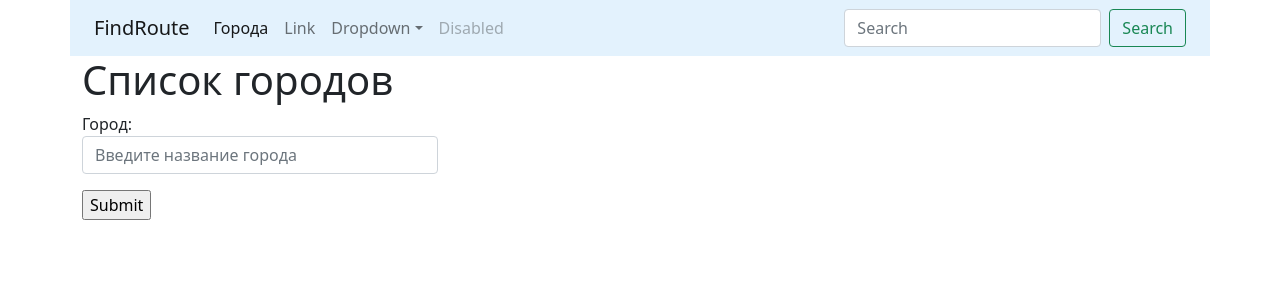
After one commit to NikolaiGL/study_udemy_find_route, a Django app: page /cities/ in a window 1280 px wide. The commit adds this page. Shown: the top 300 px of the page. Run offline with Django 3.2, Linux system fonts and the light colour scheme; data that the repository does not hold is empty.

Commit message:
after 31st lesson

```diff
--- /dev/null
+++ b/cities/forms.py
@@ -0,0 +1,18 @@
+from django import forms
+
+from cities.models import City
+
+
+class HtmlForm(forms.Form):
+    name = forms.CharField(label='Город')
+
+
+class CityForm(forms.ModelForm):
+    name = forms.CharField(label='Город', widget=forms.TextInput(attrs={
+        'class': 'form-control',
+        'placeholder': 'Введите название города'
+    }))
+
+    class Meta:
+        model = City
+        fields = ('name', )
--- /dev/null
+++ b/cities/templates/cities/home.html
@@ -0,0 +1,24 @@
+{% extends 'base.html' %}
+{% block title %}Список городов{% endblock %}
+
+{% block content %}
+<h1>Список городов</h1>
+<div class="row">
+   <div class="col-md">
+      {% for object in objects_list %}
+         <p>
+            <a href="{% url 'cities:detail' pk=object.pk %}">{{object.name}}</a>
+         </p>
+      {% endfor %}
+   </div>
+</div>
+<div class="row">
+   <div class="col-md-4">
+      <form action="" method="post"> {% csrf_token %}{{ form.as_p }}
+         <input type="submit" value="Submit">
+      </form>
+   </div>
+</div>
+
+
+{% endblock %}
--- /dev/null
+++ b/cities/urls.py
@@ -0,0 +1,9 @@
+from django.urls import path
+
+from cities.views import *
+
+urlpatterns = [
+    path('', home, name='home'),
+    path('detail/<int:pk>/', CityDetailView.as_view(), name='detail'),
+
+]
--- a/cities/views.py
+++ b/cities/views.py
@@ -1,3 +1,31 @@
 from django.shortcuts import render
+from django.views.generic import DetailView
 
-# Create your views here.
+from cities.forms import HtmlForm, CityForm
+from cities.models import City
+
+__all__ = (
+    'home', 'CityDetailView'
+)
+
+
+def home(request, pk=None):
+    if request.method == 'POST':
+        form = CityForm(request.POST)
+        if form.is_valid():
+            print(form.cleaned_data)
+            form.save()
+    # if pk:
+        # city = City.objects.filter(id=pk).first()
+        #
+        # context = {'object': city}
+        # return render(request, 'cities/detail.html', context)
+    form = CityForm()
+    qs = City.objects.all()
+    context = {'objects_list': qs, 'form': form}
+    return render(request, 'cities/home.html', context)
+
+
+class CityDetailView(DetailView):
+    queryset = City.objects.all()
+    template_name = 'cities/detail.html'
--- a/templates/base.html
+++ b/templates/base.html
@@ -1,3 +1,4 @@
+{% url 'cities:home' as cities_home_url %}
 <!doctype html>
 <html lang="en">
   <head>
@@ -13,7 +14,7 @@
   <body>
       <nav class="navbar navbar-expand-lg navbar-light container" style="background-color: #e3f2fd;">
       <div class="container-fluid">
-        <a class="navbar-brand" href="#">Navbar</a>
+        <a class="navbar-brand" href="{% url 'home' %}">FindRoute</a>
         <button class="navbar-toggler" type="button" data-bs-toggle="collapse" data-bs-target="#navbarSupportedContent"
                 aria-controls="navbarSupportedContent" aria-expanded="false" aria-label="Toggle navigation">
           <span class="navbar-toggler-icon"></span>
@@ -21,7 +22,8 @@
         <div class="collapse navbar-collapse" id="navbarSupportedContent">
           <ul class="navbar-nav me-auto mb-2 mb-lg-0">
             <li class="nav-item">
-              <a class="nav-link active" aria-current="page" href="#">Home</a>
+              <a class="nav-link {% if request.path == cities_home_url %} active {% endif %}" aria-current="page"
+                 href="{% url 'cities:home' %}">Города</a>
             </li>
             <li class="nav-item">
               <a class="nav-link" href="#">Link</a>
--- a/travel/urls.py
+++ b/travel/urls.py
@@ -14,12 +14,13 @@ Including another URLconf
     2. Add a URL to urlpatterns:  path('blog/', include('blog.urls'))
 """
 from django.contrib import admin
-from django.urls import path
+from django.urls import path, include
 
 from travel.views import home, about
 
 urlpatterns = [
     path('admin/', admin.site.urls),
-    path('home/', home),
-    path('about/', about)
+    path('cities/', include(('cities.urls', 'cities'))),
+    path('', home, name='home'),
+    path('about/', about),
 ]
```
Also changed, not shown: cities/templates/cities/detail.html (added, +18 -0 lines), cities/__init__.py (line endings or trailing spaces), cities/models.py (line endings or trailing spaces).
